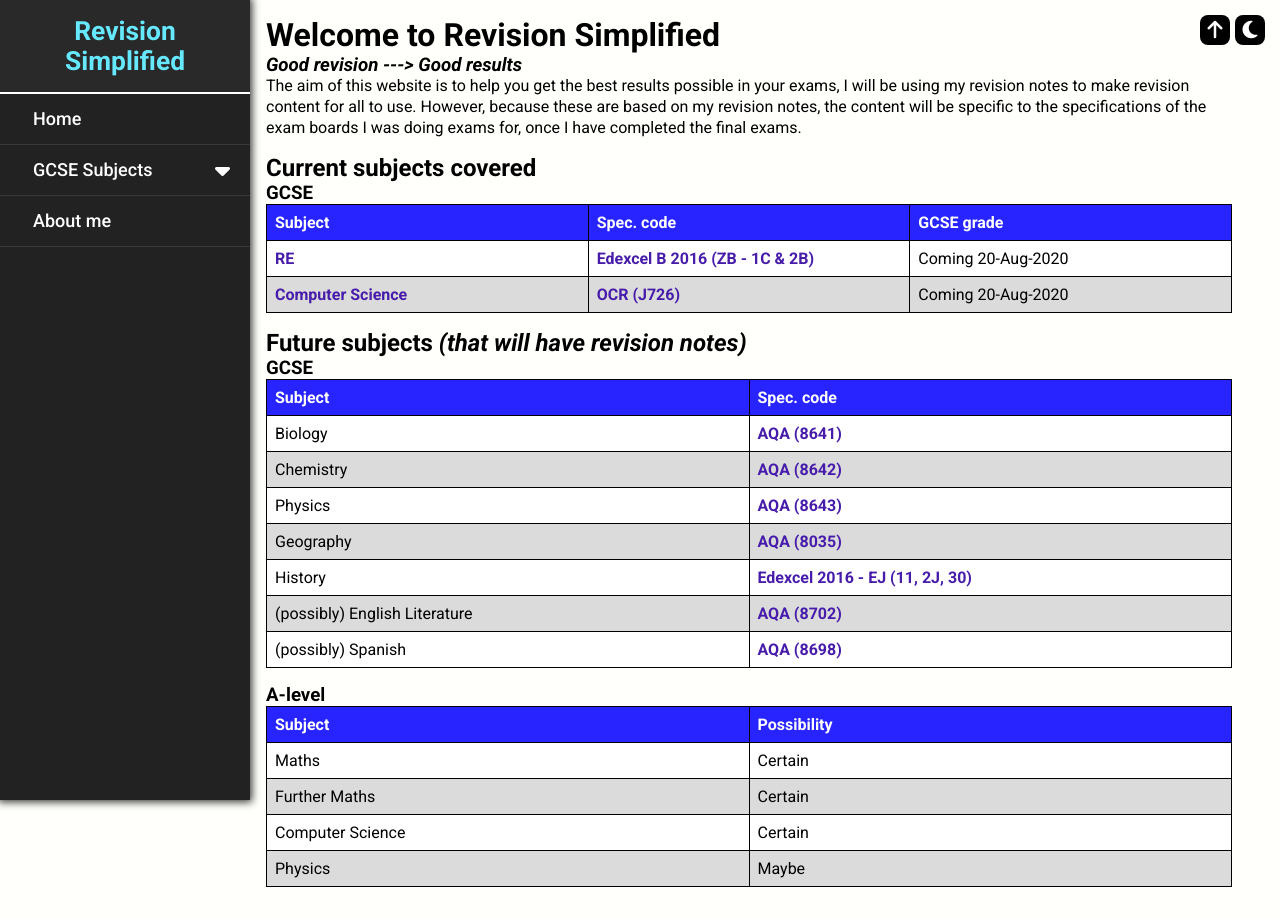
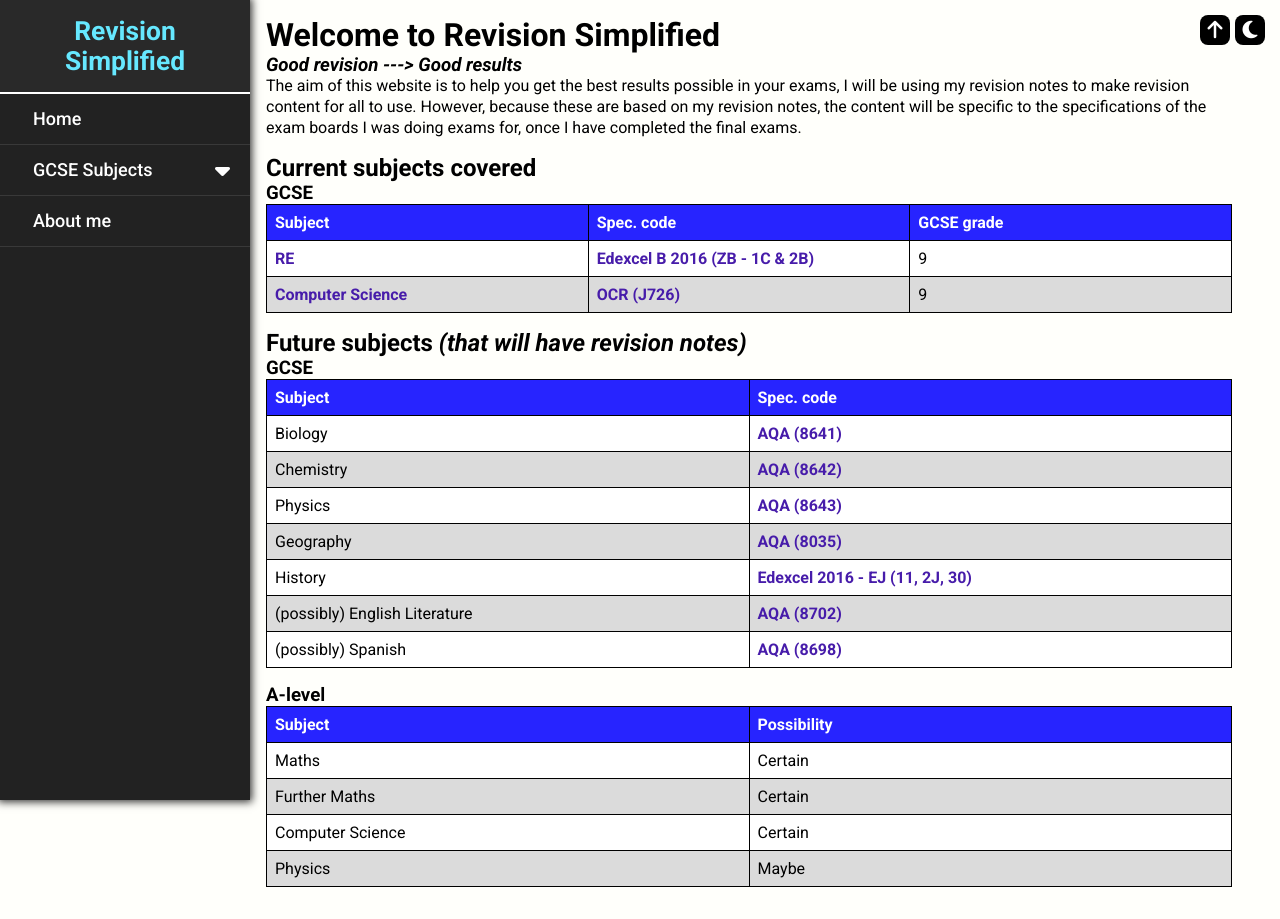
Before and after one commit to HarryD05/revision-simplified, a React (Create React App) app: page /subjects/GCSE_CS#/home in a window 1280 px wide. Built offline with nearby package versions, Linux system fonts and the light colour scheme.

Commit message:
Added 2020 GCSE results

```diff
--- a/src/pages/About.js
+++ b/src/pages/About.js
@@ -1,7 +1,7 @@
-import React, {useContext} from 'react';
+import React, { useContext } from 'react';
 
 //Context
-import {LocationContext} from '../context/LocationContext';
+import { LocationContext } from '../context/LocationContext';
 
 const About = props => {
   const locContext = useContext(LocationContext);
@@ -14,7 +14,7 @@ const About = props => {
 
       <h2>GCSEs</h2>
       <ul>
-        <li><b>2020</b> - I took 2 GCSEs: RE and computer science (due to Covid-19 these results will be based on predicted grades)</li>
+        <li><b>2020</b> - I took 2 GCSEs: RE & Computer Science, I achieved 2 9s!</li>
         <li><b>2021</b> - I will taking the other 9: English Literature & Language, Maths, Triple Science, Geography, History & Spanish</li>
       </ul>
 
--- a/src/pages/Home.js
+++ b/src/pages/Home.js
@@ -43,7 +43,7 @@ const Home = (props) => {
 								Edexcel B 2016 (ZB - 1C & 2B)
 							</a>
 						</td>
-						<td>Coming 20-Aug-2020</td>
+						<td>9</td>
 					</tr>
 					<tr>
 						<td><NavLink to="/subjects/GCSE_CS">Computer Science</NavLink></td>
@@ -56,7 +56,7 @@ const Home = (props) => {
 								OCR (J726)
 							</a>
 						</td>
-						<td>Coming 20-Aug-2020</td>
+						<td>9</td>
 					</tr>
 				</tbody>
 			</table>
```
